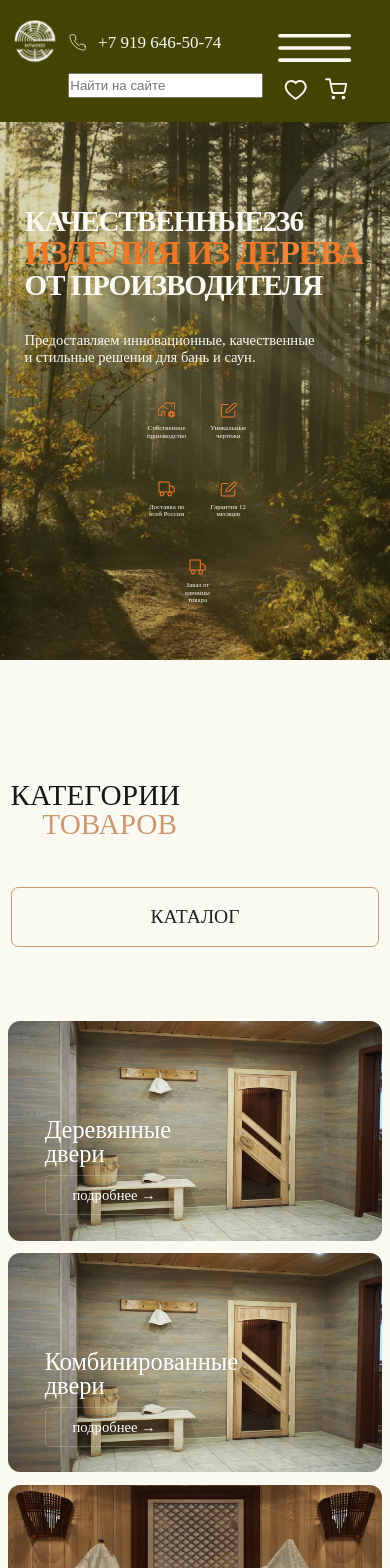
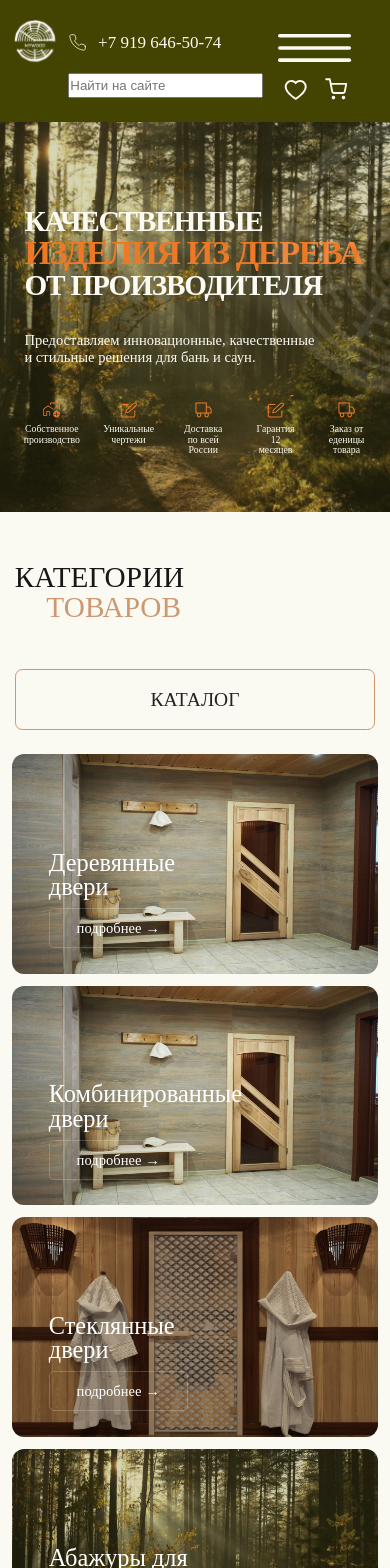
Before and after one commit to Safirenat/mywood, a Next.js app: page / in a window 390 px wide. Shown: the top 1568 px of the page. Built offline with nearby package versions, Linux system fonts and the light colour scheme.

Commit message:
фикс

```diff
--- a/src/app/components/layout/category.section.layout/category.section.layout.module.scss
+++ b/src/app/components/layout/category.section.layout/category.section.layout.module.scss
@@ -7,6 +7,14 @@
   margin-bottom: $apx-200;
   padding-left: $apx-40;
   padding-right: $apx-40;
+
+   @media screen and ( max-width: 475px ) {
+    padding-top: $apx-m-20;
+    margin-bottom: $apx-m-20;
+    padding-left: $apx-m-10;
+    padding-right: $apx-m-10;
+
+   }
 
 }
 
--- a/src/app/components/sections/home.section/home.section.module.scss
+++ b/src/app/components/sections/home.section/home.section.module.scss
@@ -131,8 +131,9 @@
 
       position: static;
       width: $apx-m-105;
+      column-gap: $apx-m-20;
 
-      flex-wrap: wrap;
+      // flex-wrap: wrap;
       justify-content: center;
       margin: 0 auto;
 
@@ -164,6 +165,8 @@
 
         margin: $apx-m-4;
         margin-bottom: $apx-m-30;
+        font-size: $apx-m-8;
+
 
       }
 
--- a/src/app/components/sections/home.section/index.tsx
+++ b/src/app/components/sections/home.section/index.tsx
@@ -15,7 +15,7 @@ const HomeSection: FC = () => {
 
     <div className = { s.root }>
 
-      <div className = { s.title }>Качественные236<br/> <span>изделия из дерева</span><br/> от производителя</div>
+      <div className = { s.title }>Качественные<br/> <span>изделия из дерева</span><br/> от производителя</div>
       <div className = { s.subtitle }>Предоставляем инновационные, качественные<br/> и стильные решения для бань и саун.</div>
 
       <div className = { s.icons }>
--- a/src/app/components/ui/section.header/section.header.module.scss
+++ b/src/app/components/ui/section.header/section.header.module.scss
@@ -23,8 +23,8 @@
         flex-direction: column;
 
         gap: $apx-m-39;
-        margin-top: $apx-m-99;
-        margin-bottom: $apx-m-61;
+        margin-top: $apx-m-2;
+        margin-bottom: $apx-m-20;
         margin-left: $apx-m-2;
         margin-right: $apx-m-2;
 
--- a/src/app/page.tsx
+++ b/src/app/page.tsx
@@ -20,7 +20,7 @@ export default function Home() {
       <MainContainer>
         <HomeSection/>
         <CategorySectionLayout/>
-        <CarouselHomeSection/>
+        {/* <CarouselHomeSection/> */}
 
       </MainContainer>
 
```
